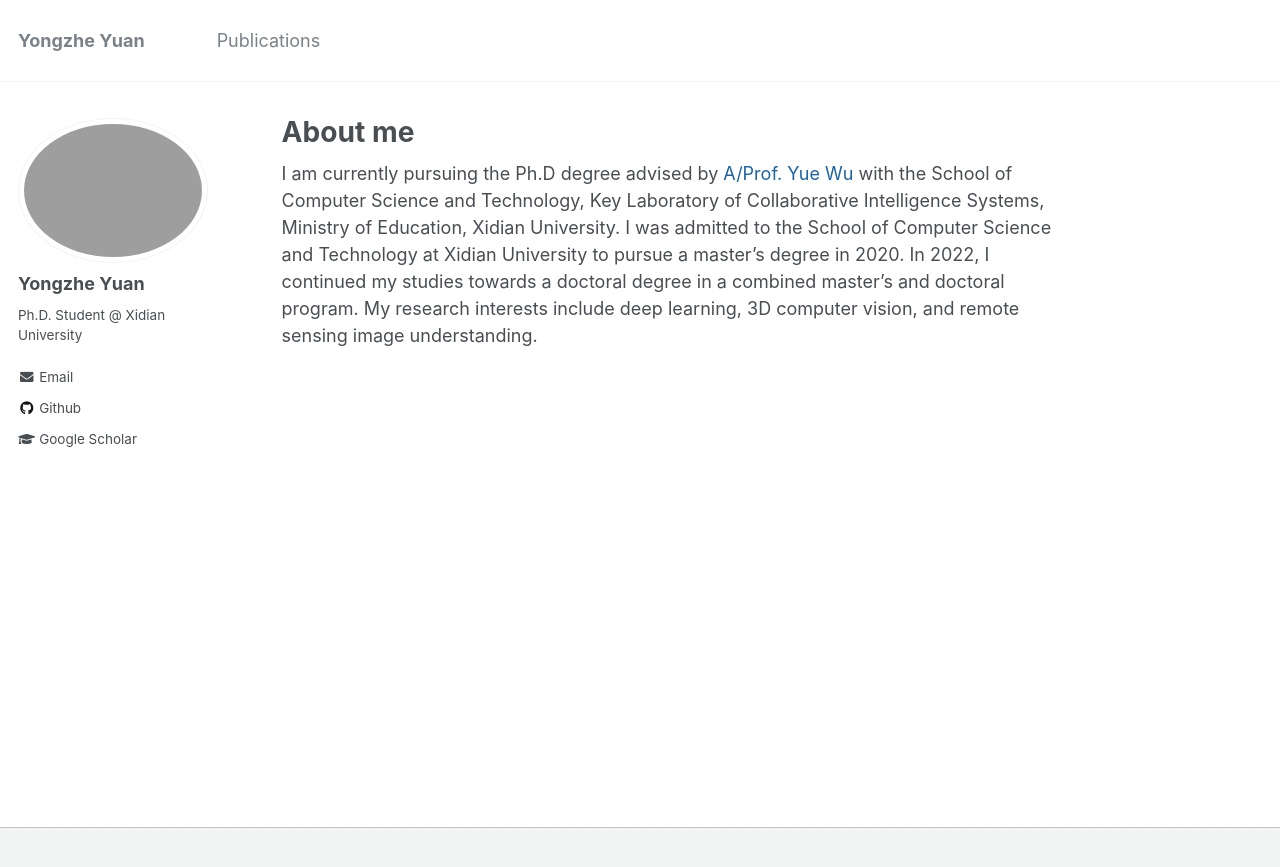
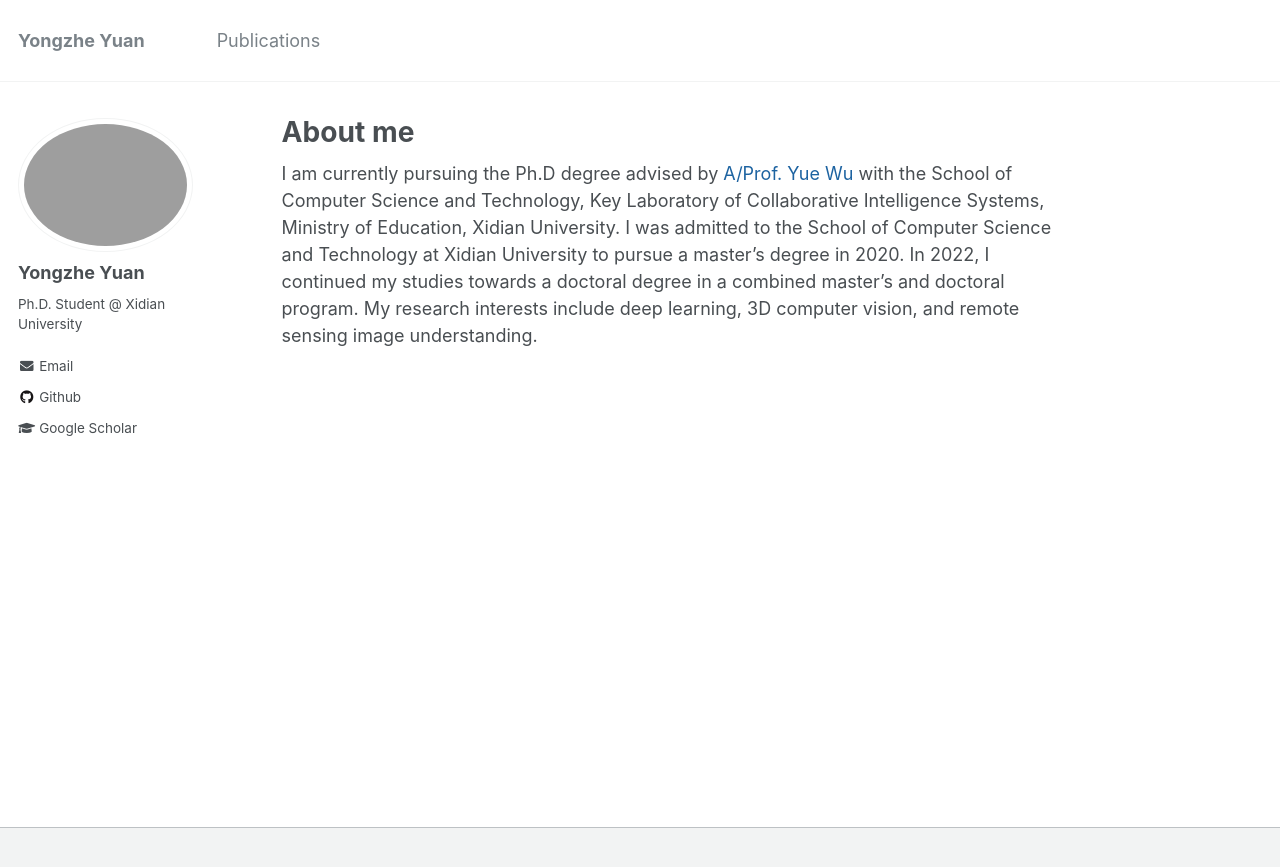
Before and after one commit to YYZMARS/YYZMARS.github.io, a Jekyll site: the page built from _pages/home.md, in a window 1280 px wide. Shown: the top 867 px of the page. Built offline with Jekyll 4.4.1, drawn with Linux system fonts in a browser that asks for light colours.

Commit message:
Update _sidebar.scss

```diff
--- a/_sass/_sidebar.scss
+++ b/_sass/_sidebar.scss
@@ -83,7 +83,7 @@
   }
 
   img {
-    max-width: 2000px;
+    max-width: 175px;
     border-radius: 50%;
 
     @include breakpoint($large) {
```
